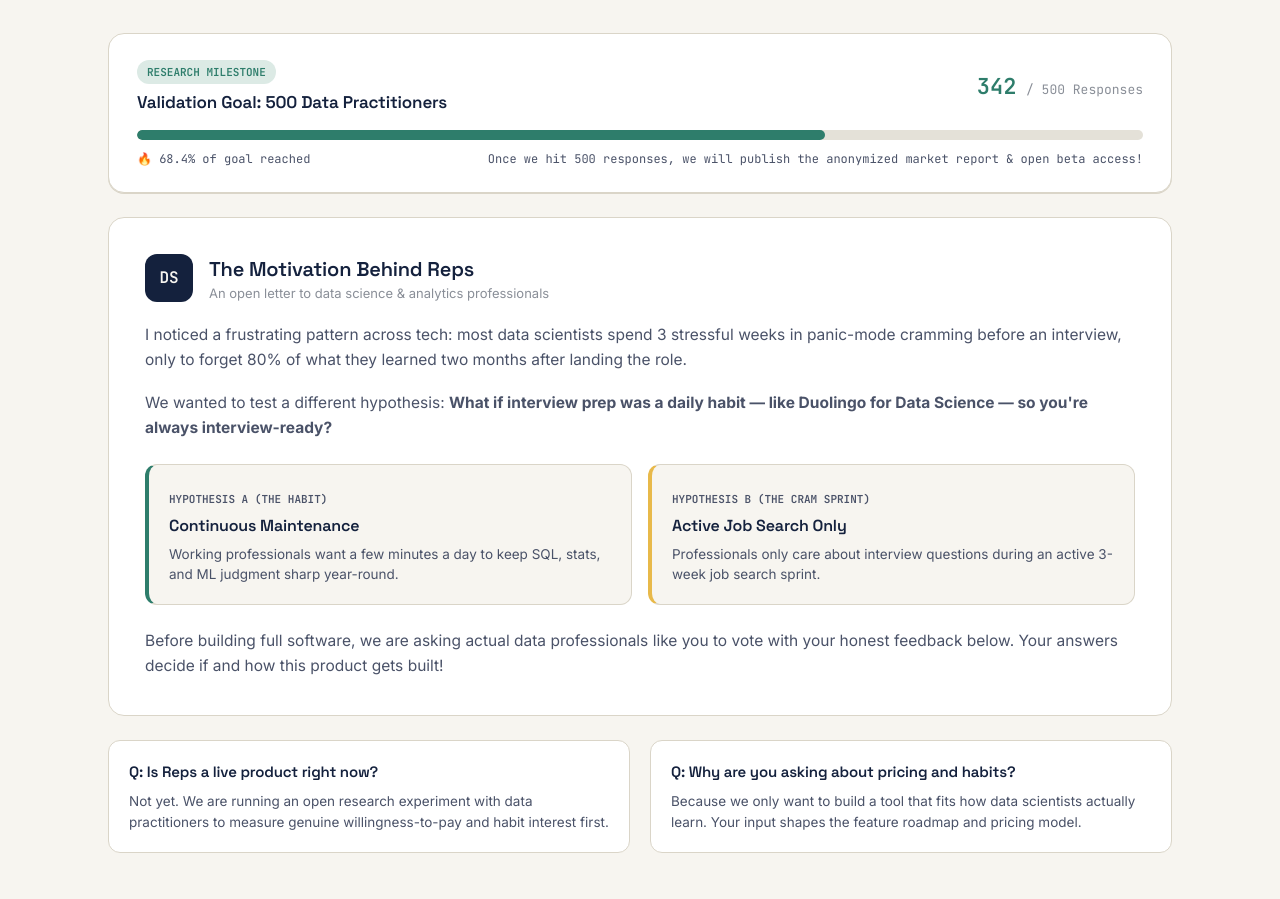
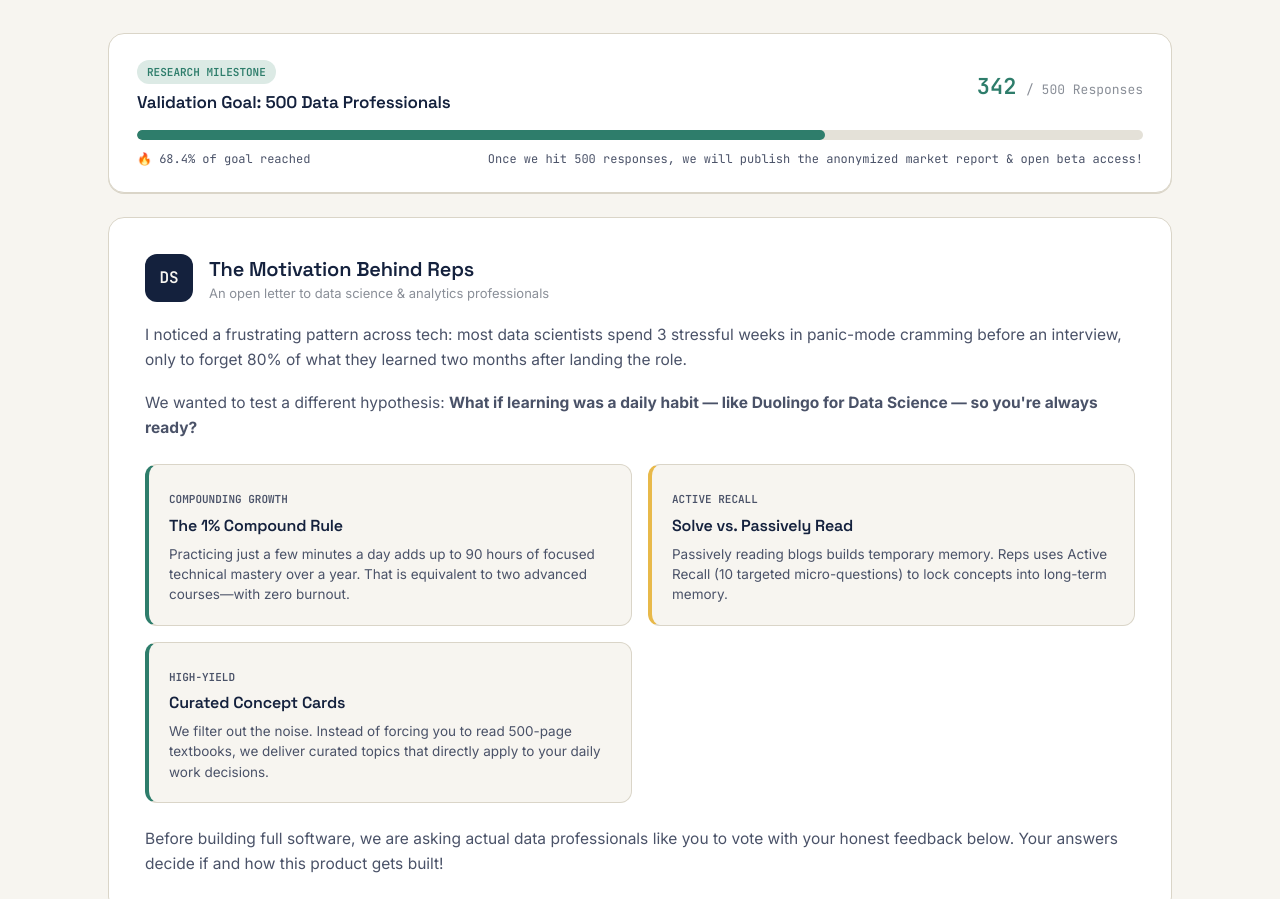
Before and after one commit to akshaysdoddamani/reps-interview-prep, a website: page index.html in a window 1280 px wide. Shown: the part 4810-5709 px from the top of the page. Drawn offline with Linux system fonts and the light colour scheme.

Commit message:
Update index.html

```diff
--- a/index.html
+++ b/index.html
@@ -345,7 +345,7 @@
       <div class="milestone-head">
         <div class="milestone-title">
           <span class="milestone-badge">RESEARCH MILESTONE</span>
-          <h3>Validation Goal: 500 Data Practitioners</h3>
+          <h3>Validation Goal: 500 Data Professionals</h3>
         </div>
         <div class="milestone-count">
           <span class="count-num">342</span> <span class="count-total">/ 500 Responses</span>
@@ -377,21 +377,27 @@
       </p>
 
       <p class="founder-text">
-        We wanted to test a different hypothesis: <strong>What if interview prep was a daily habit — like Duolingo for Data Science — so you're always interview-ready?</strong>
+        We wanted to test a different hypothesis: <strong>What if learning was a daily habit — like Duolingo for Data Science — so you're always ready?</strong>
       </p>
 
-      <!-- THE HYPOTHESIS COMPARISON GRID -->
+      <!-- THE POWER OF DAILY COMPOUNDING (REPLACED HYPOTHESIS GRID) -->
       <div class="hypothesis-grid">
         <div class="hypo-box hypo-a">
-          <span class="hypo-tag">Hypothesis A (The Habit)</span>
-          <h4>Continuous Maintenance</h4>
-          <p>Working professionals want a few minutes a day to keep SQL, stats, and ML judgment sharp year-round.</p>
+          <span class="hypo-tag">COMPOUNDING GROWTH</span>
+          <h4>The 1% Compound Rule</h4>
+          <p>Practicing just a few minutes a day adds up to 90 hours of focused technical mastery over a year. That is equivalent to two advanced courses—with zero burnout.</p>
         </div>
 
         <div class="hypo-box hypo-b">
-          <span class="hypo-tag">Hypothesis B (The Cram Sprint)</span>
-          <h4>Active Job Search Only</h4>
-          <p>Professionals only care about interview questions during an active 3-week job search sprint.</p>
+          <span class="hypo-tag">ACTIVE RECALL</span>
+          <h4>Solve vs. Passively Read</h4>
+          <p>Passively reading blogs builds temporary memory. Reps uses Active Recall (10 targeted micro-questions) to lock concepts into long-term memory.</p>
+        </div>
+
+        <div class="hypo-box hypo-a" style="border-left: 4px solid var(--jade);">
+          <span class="hypo-tag">HIGH-YIELD</span>
+          <h4>Curated Concept Cards</h4>
+          <p>We filter out the noise. Instead of forcing you to read 500-page textbooks, we deliver curated topics that directly apply to your daily work decisions.</p>
         </div>
       </div>
 
```
